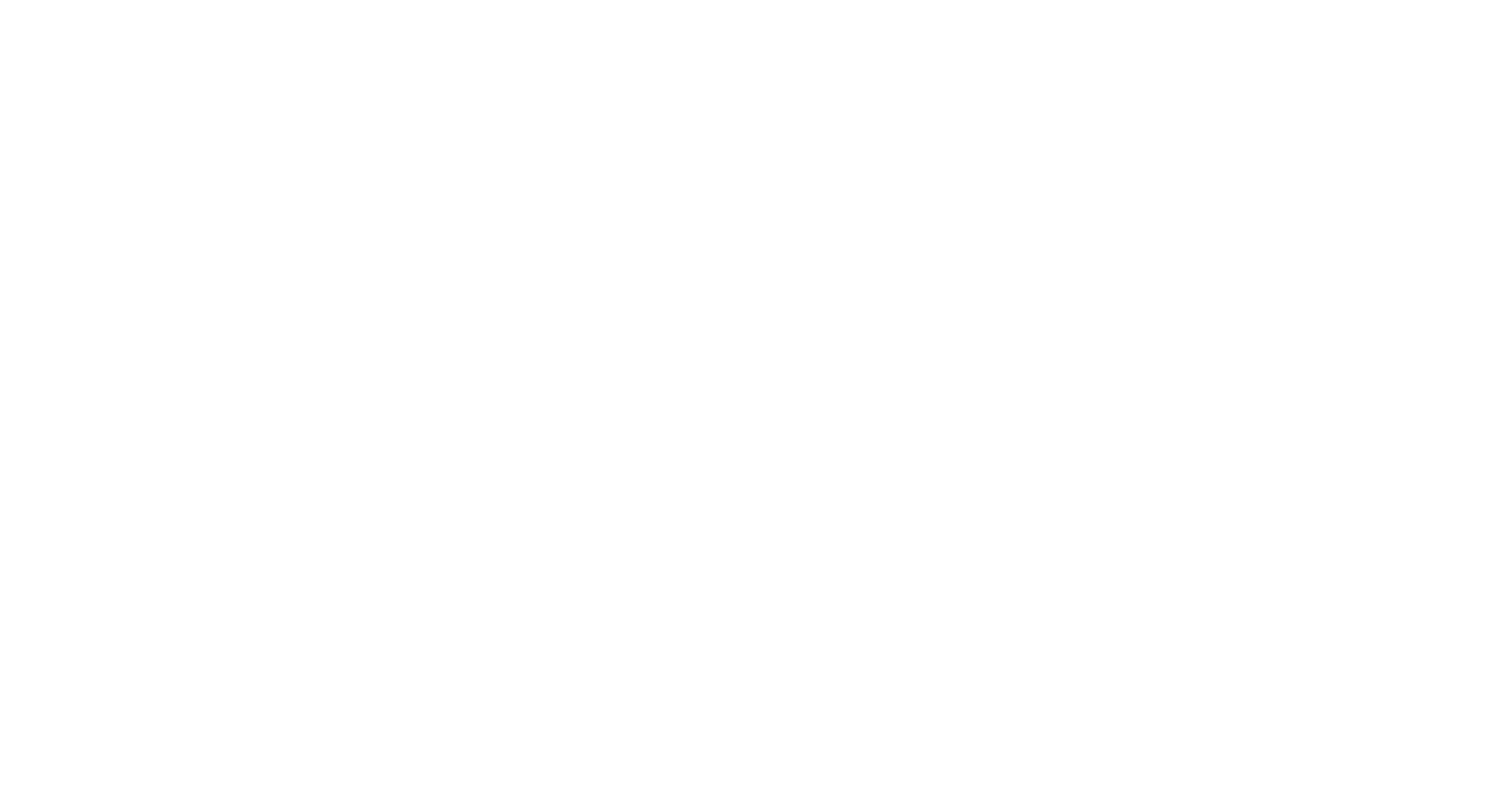
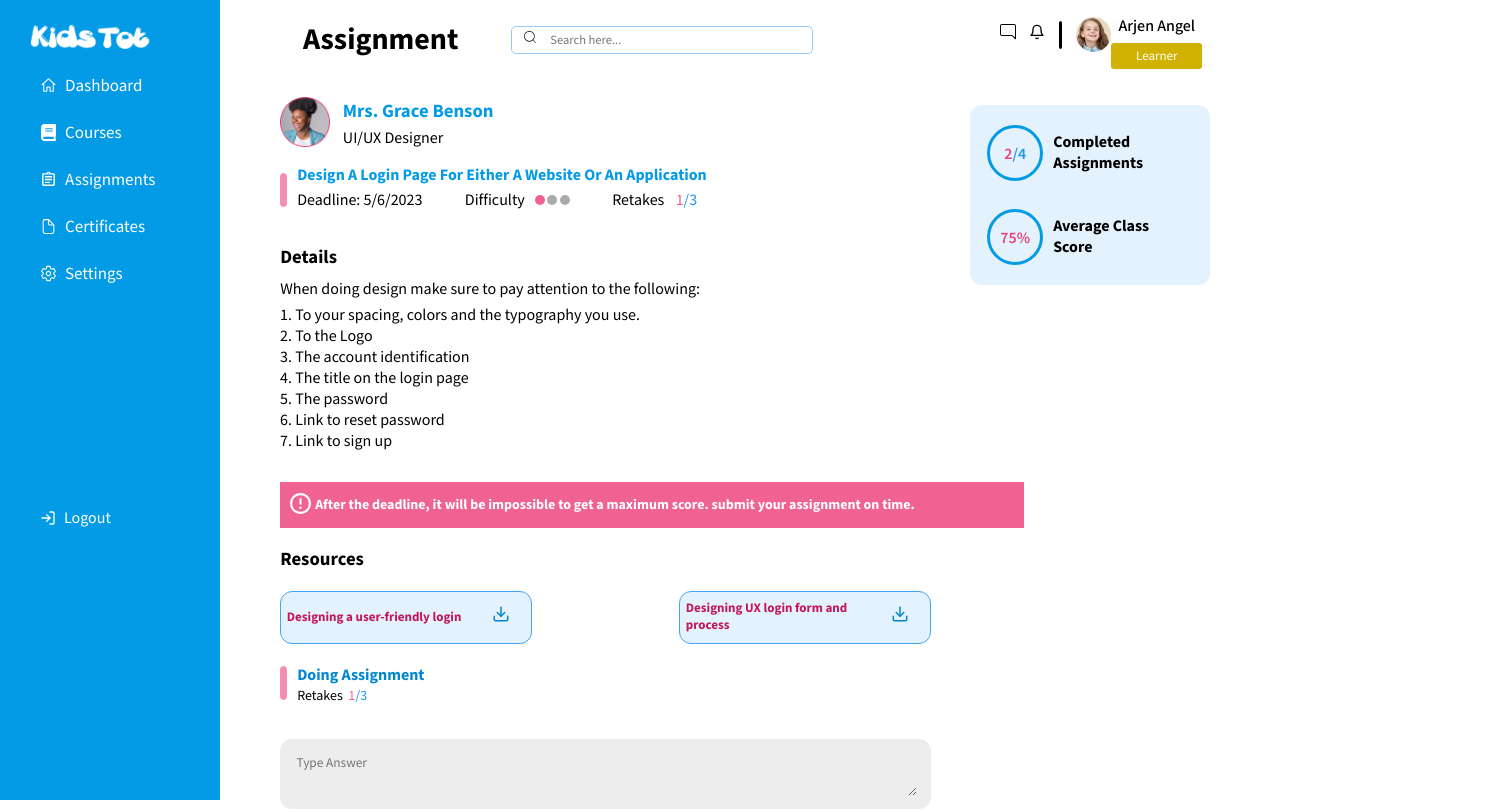
Before and after one commit to learnable-2022/LMS-YC-10-FE, a React (Create React App) app in the folder lms/: page /assignment in a window 1280 px wide. Before the commit this address had no page. Shown: the top 812 px of the page, 1500 px wide, since content can reach past the window. Built offline with nearby package versions, Linux system fonts and the light colour scheme.

Commit message:
Assignment page

```diff
--- a/lms/src/App.js
+++ b/lms/src/App.js
@@ -14,7 +14,7 @@ import PrivacyPolicy from "./components/pages/PrivacyPolicy";
 
 
 function App() {
-  const [isLoggedIn, setIsLoggedIn] = useState(false);
+  const [isLoggedIn, setIsLoggedIn] = useState(true);
 
 
 
--- a/lms/src/components/main/Main.module.css
+++ b/lms/src/components/main/Main.module.css
@@ -13,9 +13,7 @@
 }
 .sideBar{
     height: 100%;
-    /* position: sticky; */
     position: fixed;
-    /* top: 0px; */
 }
 @media screen and (max-width: 650px) {
     .sideBar{
--- a/lms/src/components/pages/Assignment.js
+++ b/lms/src/components/pages/Assignment.js
@@ -4,7 +4,81 @@ import LmsHeader from "../lmsHeader/LmsHeader";
 import ellipse from "../images/Ellipse 34.png";
 import { RiErrorWarningLine } from "react-icons/ri";
 import { FiDownload } from "react-icons/fi";
+import link from "../images/Link.svg";
 
+
+
+
+
+function handleFile(files) {
+    alert("Number of files: " + files.length);
+  }
+
+
+  // drag drop file component
+  function DragDropFile() {
+    // drag state
+    const [dragActive, setDragActive] = React.useState(false);
+    // ref
+    const inputRef = React.useRef(null);
+
+    // handle drag events
+    const handleDrag = function(e) {
+      e.preventDefault();
+      e.stopPropagation();
+      if (e.type === "dragenter" || e.type === "dragover") {
+        setDragActive(true);
+      } else if (e.type === "dragleave") {
+        setDragActive(false);
+      }
+    };
+
+    // triggers when file is dropped
+    const handleDrop = function(e) {
+      e.preventDefault();
+      e.stopPropagation();
+      setDragActive(false);
+      if (e.dataTransfer.files && e.dataTransfer.files[0]) {
+        handleFile(e.dataTransfer.files);
+      }
+    };
+
+    // triggers when file is selected with click
+    const handleChange = function(e) {
+      e.preventDefault();
+      if (e.target.files && e.target.files[0]) {
+        handleFile(e.target.files);
+      }
+    };
+
+  // triggers the input when the button is clicked
+    const onButtonClick = () => {
+      inputRef.current.click();
+    };
+
+    return (
+      <form id={styles.formFileUpload} onDragEnter={handleDrag} onSubmit={(e) => e.preventDefault()}>
+        <input ref={inputRef} type="file" id={styles.inputFileUpload} multiple={true} onChange={handleChange} />
+        <label id={styles.labelFileUpload} htmlFor={styles.inputFileUpload} className={dragActive ? styles.dragActive : "" }>
+            <div>
+                <div className={styles.dragWrapper}>
+                    <img src={link} alt="" />
+                    <p>Drag and drop or</p>
+                    <button className={styles.uploadButton} onClick={onButtonClick}>Browse files</button>
+                </div>
+                <div className={styles.dragTextWrapper}>
+                    <p>Maximum Upload File Size: 200mb</p>
+                </div>
+            </div>
+        </label>
+        { dragActive &&
+        <div id={styles.dragFileElement} onDragEnter={handleDrag}
+        onDragLeave={handleDrag} onDragOver={handleDrag}
+        onDrop={handleDrop}></div>
+        }
+      </form>
+    );
+  };
 
 
 function Assignment(){
@@ -12,9 +86,10 @@ return(
     <>
         <div className={styles.assignment}>
             <div>
-                <LmsHeader />
+                <LmsHeader page="Assignment"/>
             </div>
             <div className={styles.assignmentBodyWrapper}>
+                <div className={styles.assignmentFirstSection}>
                     <div>
                         <div className={styles.tutorWrapper}>
                             <img src={ellipse} alt="tutor" />
@@ -24,29 +99,31 @@ return(
                             </div>
                         </div>
                         <div className={styles.taskWrapper}>
+                            <div className={styles.task}>
                                 <hr />
+                                <div className={styles.taskTextWrapper}>
+                                    <h4>Design A Login Page For Either A Website Or An Application</h4>
                                     <div className={styles.taskText}>
-                            <h4>Design A Login Page For Either A Website Or An Application</h4>
-                            <div>
                                         <p>Deadline: 5/6/2023</p>
-                                <div>
+                                        <div className={styles.levelWrapper}>
                                             <p>Difficulty</p>
-                                    <div>
-                                        <div></div>
-                                        <div></div>
-                                        <div></div>
+                                            <div className={styles.levelAnimateWrapper}>
+                                                <div className={styles.easyLevel}></div>
+                                                <div className={styles.semiHardLevel}></div>
+                                                <div className={styles.hardLevel}></div>
                                             </div>
                                         </div>
-                                <div>
+                                        <div className={styles.retakeWrapper}>
                                             <p>Retakes</p>
-                                    <p><span>1</span>/3</p>
+                                            <p><span> 1</span>/3</p>
                                         </div>
                                     </div>
                                 </div>
                             </div>
-                    <div>
-                        <h4>Details</h4>
-                        <ol>When doing design make sure to pay attention to the following:
+                        </div>
+                        <div className={styles.taskDetails}>
+                            <h3>Details</h3>
+                            <ol><p>When doing design make sure to pay attention to the following:</p>
                                 <li>To your spacing, colors and the typography you use.</li>
                                 <li>To the Logo</li>
                                 <li>The account identification</li>
@@ -56,46 +133,58 @@ return(
                                 <li>Link to sign up</li>
                             </ol>
                         </div>
+                    </div>
+                    <div className={styles.assesmentWrapper}>
+                        <div className={styles.assesProgress}>
                             <div>
+                                <p><span>2</span>/4</p>
+                            </div>
+                            <h4>Completed Assignments</h4>
+                        </div>
+                        <div className={styles.assesProgress}>
                             <div>
-                            <div>
-                                <p>2<span>/4</span></p>
+                                <p><span>75%</span></p>
                             </div>
-                            <h6>Completed Assignments</h6>
-                        </div>
-                        <div>
-                            <div>
-                                <p>75%</p>
-                            </div>
-                            <h6>Average Class Score</h6>
+                            <h4>Average Class Score</h4>
                         </div>
                     </div>
                 </div>
-                <div>
+                <div className={styles.warningWrapper}>
                     <i><RiErrorWarningLine /></i>
                     <p>After the deadline, it will be impossible to get
                         a maximum score. submit your assignment on time.</p>
                 </div>
                 <div>
-                    <h4>Resources</h4>
-                    <div>
+                    <h3>Resources</h3>
+                    <div className={styles.resourcesWrapper}>
+                        <div className={styles.resources}>
                             <div>
                                 <p>Designing a user-friendly login</p>
                                 <i><FiDownload /></i>
                             </div>
+                        </div>
+                        <div className={styles.resources}>
                             <div>
-                            <p>Designng UX login form and process</p>
+                                <p>Designing UX login form and process</p>
                                 <i><FiDownload /></i>
                             </div>
                         </div>
-                    <div>
+                    </div>
+                    <div className={styles.doingRetakesWrapper}>
+                        <div className={styles.doingRetakes}>
                             <hr />
                             <div>
-                            <h5>Doing Assignment</h5>
-                            <p>Retakes <span>1</span>/3</p>
+                                <h4>Doing Assignment</h4>
+                                <div>Retakes <p><span>1</span>/3</p></div>
                             </div>
                         </div>
+                    </div>
+                    <div className={styles.assignmentTextArea}>
                         <textarea placeholder="Type Answer"></textarea>
+                    </div>
+                    <div>
+                        <DragDropFile />
+                    </div>
                 </div>
             </div>
         </div>
--- a/lms/src/components/pages/CoursePage.js
+++ b/lms/src/components/pages/CoursePage.js
@@ -13,7 +13,7 @@ return(
     <>
     <div className={styles.coursePageWrapper}>
         <div className={styles.courseLmsHeader}>
-            <LmsHeader />
+            <LmsHeader page="Courses"/>
         </div>
             <div className={styles.courseHeaderWrapper}>
                 <div className={styles.bodyWrapper}>
--- a/lms/src/components/pages/GeneralCoursePage.js
+++ b/lms/src/components/pages/GeneralCoursePage.js
@@ -10,7 +10,7 @@ export default function GeneralCoursePage() {
   return (
     <div className={style.generalCourseWrapper}>
         <div className={style.generalLmsHeader}>
-            <LmsHeader />
+            <LmsHeader page="Courses"/>
          </div>
          <div className={style.courseDirectory}>
               <div>
--- a/lms/src/components/pages/LearningPath.js
+++ b/lms/src/components/pages/LearningPath.js
@@ -10,7 +10,7 @@ export default function LearningPath() {
   return (
     <div className={style.learningPathWrapper}>
       <div className={style.learningPath}>
-        <LmsHeader />
+        <LmsHeader page="Courses"/>
       </div>
        <div className={style.wrapper}>
           <div className={style.courseDirectory}>
--- a/lms/src/components/sideBar/SideBar.js
+++ b/lms/src/components/sideBar/SideBar.js
@@ -19,7 +19,7 @@ return(
                 <img src={Logo} alt="Logo" />
             </div>
             <div className={styles.navLinkWrapper}>
-                <ul>
+                <ul className={styles.firstSectionLink}>
                     <Link to="/dashboard">
                         <li><i><VscHome /></i><p>Dashboard</p></li>
                     </Link>
--- a/lms/src/components/sideBar/SideBar.module.css
+++ b/lms/src/components/sideBar/SideBar.module.css
@@ -32,7 +32,7 @@
     height: 42px;
     margin-bottom: 5px;
 }
-.navLinkWrapper ul li:hover{
+.navLinkWrapper .firstSectionLink li:hover{
     padding-left: 40px;
     margin-left: -40px;
     text-align: center;
--- a/lms/src/components/styles/Assignment.module.css
+++ b/lms/src/components/styles/Assignment.module.css
@@ -1,19 +1,26 @@
 .assignment{
-    width: 80%;
+    width: 75%;
+    margin-left: 30px;
 }
 .assignmentBodyWrapper{
     text-align: left;
     margin-left: 30px;
 }
+.assignmentFirstSection{
+    display: flex;
+    align-items: start;
+    justify-content: space-between;
+    width: 100%;
+}
 .tutorWrapper{
     display: flex;
-    width: 25%;
+    width: 50%;
     align-items: center;
     justify-content: space-between;
 }
 .tutorWrapper img{
-    width: 60px;
-    height: 60px;
+    width: 50px;
+    height: 50px;
 }
 .tutorWrapper h3{
     color: #039BE5;
@@ -23,10 +30,291 @@
 }
 .taskWrapper{
     display: flex;
+    align-items: center;
+}
+.task{
+    display: flex;
+    align-items: start;
+}
+.taskTextWrapper{
+    text-align: left;
 }
 .taskText{
     display: flex;
+    width: 400px;
+    margin-top: -12px;
+    justify-content: space-between;
 }
 .taskWrapper hr{
-    height: 20px;
+    height: 32px;
+    margin-right: 10px;
+    width: 5px;
+    border: 1px solid  #F48FB1;
+    background-color: #F48FB1;
+    border-radius: 12px;
 }
+.taskWrapper h4{
+    color: #039BE5;
+    margin: 0px;
+}
+.easyLevel{
+    width: 10px;
+    height: 10px;
+    border-radius: 20px;
+    background-color:  #F06292;
+}
+.levelWrapper{
+    display: flex;
+    justify-content: space-between;
+    align-items: center;
+    width: 105px;
+}
+.levelAnimateWrapper{
+    display: flex;
+    width: 35px;
+    justify-content: space-between;
+}
+.semiHardLevel{
+    width: 10px;
+    height: 10px;
+    border-radius: 20px;
+    background-color:  #AAAAAA;
+}
+.hardLevel{
+    width: 10px;
+    height: 10px;
+    background-color:  #AAAAAA;
+    border-radius: 20px;
+}
+.retakeWrapper{
+    display: flex;
+    width: 85px;
+    justify-content: space-between;
+}
+.retakeWrapper p:last-child{
+    color: #2196F3;
+}
+.retakeWrapper p span{
+    color: #F06292;
+}
+.taskDetails ol{
+    margin: -10px 0px 0px -25px;
+}
+.taskDetails ol p{
+    margin-left: -15px;
+    margin-bottom: 5px;
+}
+.assesmentWrapper{
+    width: 200px;
+    height: 180px;
+    padding-right: 40px;
+    margin-top: 25px;
+    justify-content: center;
+    display: flex;
+    flex-direction: column;
+    align-items: center;
+    background: #E3F2FD;
+    border-radius: 12px;
+}
+.assesProgress{
+    display: flex;
+    align-items: center;
+}
+.assesProgress div{
+    width: 50px;
+    height: 50px;
+    margin-right: 10px;
+    text-align: center;
+    border-radius: 60px;
+    border: 3px solid #039BE5;
+}
+.assesProgress h4{
+    width: 100px;
+}
+.assesProgress p {
+    font-weight: 600;
+    color: #2196F3;
+}
+.assesProgress p span{
+    color:  #EC407A;
+}
+.warningWrapper{
+    display: flex;
+    align-items: center;
+    margin-top: 30px;
+    background: #F06292;
+    font-size: 14px;
+    font-weight: 700;
+    color: white;
+    width: 80%;
+}
+.warningWrapper i{
+    font-size: 25px;
+    margin: 6px 2px 0px 8px;
+}
+.resourcesWrapper{
+    display: flex;
+    justify-content: space-between;
+    align-items: center;
+    width: 70%;
+}
+.resourcesWrapper .resources{
+    display: flex;
+    align-items: center;
+    background: #E3F2FD;
+    border: 1px solid #42A5F5;
+    border-radius: 12px;
+    width: 250px;
+    justify-content: space-between;
+}
+.resourcesWrapper .resources div{
+    display: flex;
+    align-items: center;
+    width: 235px;
+    justify-content: space-evenly;
+}
+.resourcesWrapper div p{
+    font-size: 13px;
+    font-weight: 700;
+    color: #C2185B;
+    height: 25px;
+    display: flex;
+    align-items: center;
+    width: 200px;
+}
+.resourcesWrapper div i{
+    color: #0288D1;
+    font-size: 18px;
+    font-weight: 700;
+}
+.doingRetakesWrapper{
+    display: flex;
+    align-items: start;
+}
+.doingRetakes{
+    display: flex;
+    align-items: last baseline;
+}
+.doingRetakes hr{
+    height: 32px;
+    margin-right: 10px;
+    width: 5px;
+    border: 1px solid  #F48FB1;
+    background-color: #F48FB1;
+    border-radius: 12px;
+}
+.doingRetakes h4{
+    color: #0288D1;
+}
+.doingRetakes div div{
+    font-size: 14px;
+    align-items: center;
+    justify-content: space-between;
+    width: 70px;
+    margin: -34px 0px 20px;
+    display: flex;
+}
+.doingRetakes div p span{
+    color: #F06292;
+}
+.doingRetakes div p{
+    color: #2196F3;
+}
+.assignmentTextArea{
+    width: 70%;
+    height: 70px;
+    background: #EDEDED;
+    border-radius: 12px;
+    margin-bottom: 40px;
+    border: none;
+    display: flex;
+    justify-content: center;
+    align-items: center;
+}
+.assignmentTextArea textarea{
+    width: 95%;
+    height: 40px;
+    background: #EDEDED;
+    border-radius: 12px;
+    border: none;
+    outline: none;
+}
+#formFileUpload {
+    height: 16rem;
+    width: 28rem;
+    max-width: 100%;
+    text-align: center;
+    position: relative;
+}
+#inputFileUpload {
+    display: none;
+}
+#labelFileUpload {
+    width: 700px;
+    height: 120px;
+    display: flex;
+    align-items: center;
+    justify-content: center;
+    border: 3.8px dashed #039BE5;
+    border-radius: 12px;
+    font-weight: 700;
+}
+#labelFileUpload .dragActive {
+    background-color: #ffffff;
+}
+#labelFileUpload .dragWrapper{
+    display: flex;
+    margin: 0;
+}
+.dragWrapper img{
+    margin-right: 12px;
+}
+.dragTextWrapper{
+    margin-top: -25px;
+}
+.uploadButton{
+    cursor: pointer;
+    padding: 0.25rem;
+    font-weight: 700;
+    font-size: 16px;
+    border: none;
+    color:  #D81B60;
+    background-color: transparent;
+}
+
+.uploadButton:hover{
+    text-decoration-line: underline;
+  }
+
+#dragFileElement {
+    position: absolute;
+    width: 100%;
+    height: 100%;
+    border-radius: 1rem;
+    top: 0px;
+    right: 0px;
+    bottom: 0px;
+    left: 0px;
+  }
+@media screen and (max-width: 650px) {
+    .assignment{
+        width: 100%;
+        margin: 0;
+    }
+    .assignmentBodyWrapper{
+        text-align: left;
+    }
+    .assesmentWrapper{
+        display: none;
+    }
+    .resourcesWrapper{
+        flex-wrap: wrap;
+        row-gap: 20px;
+    }
+    .warningWrapper{
+        width: 85vw;
+    }
+    #labelFileUpload{
+        width: 80vw;
+    }
+}
```
Also changed, not shown: lms/src/components/images/Link.svg (added). Lines whose indentation alone changed are shown as unchanged.
